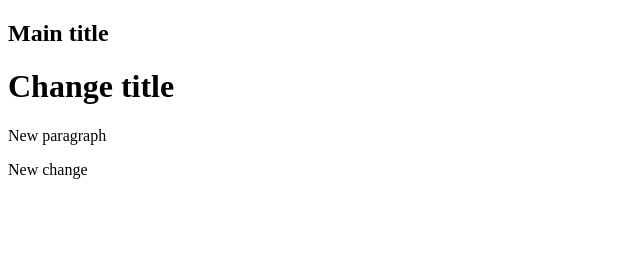
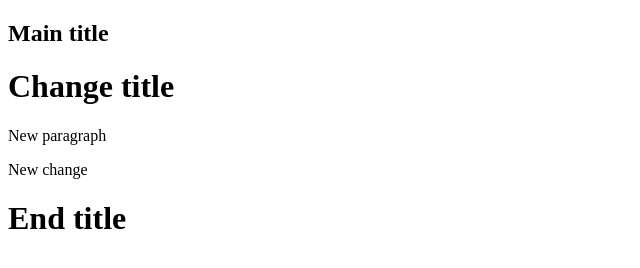
Before and after one commit to vfaconi/git, a plain HTML site: page index.html in a window 1280 px wide. Shown: the whole page, without its empty margins (0-640 px from the left). Drawn offline with Linux system fonts and the light colour scheme.

Commit message:
add the end title

```diff
--- a/index.html
+++ b/index.html
@@ -8,6 +8,7 @@
         <h1>Change title</h1>
         <p>New paragraph</p>
         <p>New change</p>
+        <h1>End title</h1>
 
     </body>
 
```
